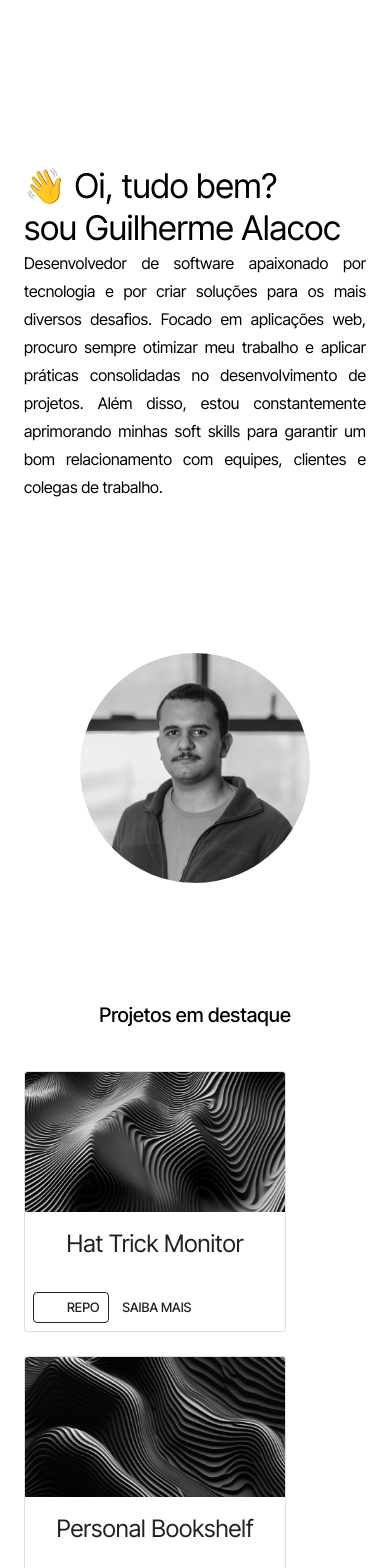
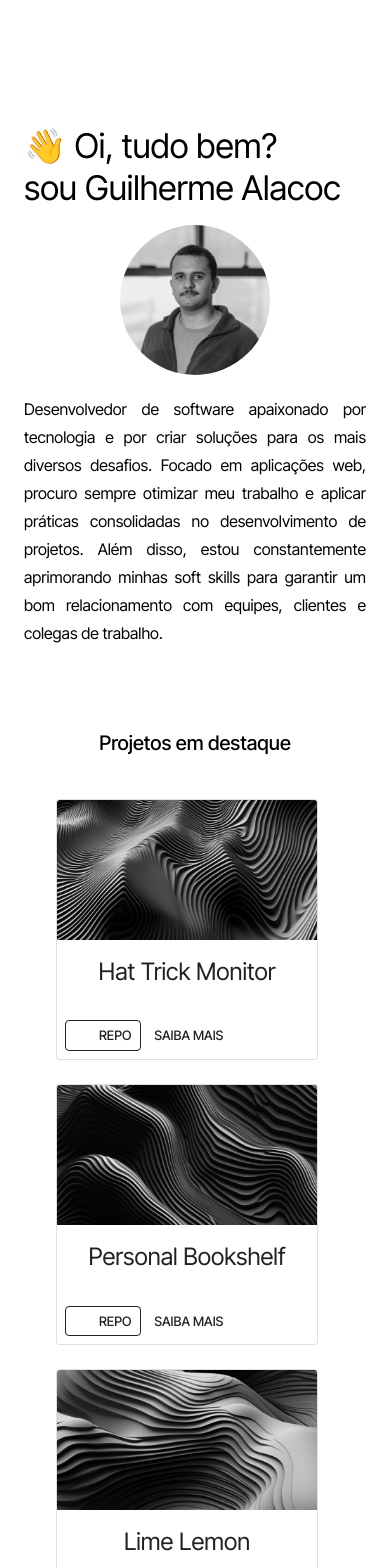
Before and after one commit to guilhermealacoc/portfolio-definitive, a React (Vite) app: page / in a window 390 px wide. Shown: the top 1568 px of the page. Built offline with nearby package versions, Linux system fonts and the light colour scheme; some icons are missing.

Commit message:
feat: add responsiviness

```diff
--- a/src/pages/home.tsx
+++ b/src/pages/home.tsx
@@ -1,4 +1,4 @@
-import { Accordion, AccordionDetails, AccordionSummary, Button, Typography } from "@mui/material";
+import { Accordion, AccordionDetails, AccordionSummary, Button, Typography, useMediaQuery, useTheme } from "@mui/material";
 import Box from "@mui/material/Box";
 import Grid from "@mui/material/Grid";
 import { ThemeProvider } from "@mui/material/styles";
@@ -7,81 +7,93 @@ import CardItem from "../components/card";
 import { interTight } from '../styles/themes';
 import { Icon } from "@iconify/react/dist/iconify.js";
 
+export default function Home() {
+  const theme = useTheme();
+  const isMobile = useMediaQuery(theme.breakpoints.down('md'));
 
-export default function Home() {
   const emoji = "👋  Oi, tudo bem?";
   const greetings = "sou Guilherme Alacoc";
   const firstDescription = "Desenvolvedor de software apaixonado por tecnologia e por criar soluções para os mais diversos desafios. Focado em aplicações web, procuro sempre otimizar meu trabalho e aplicar práticas consolidadas no desenvolvimento de projetos. Além disso, estou constantemente aprimorando minhas soft skills para garantir um bom relacionamento com equipes, clientes e colegas de trabalho.";
 
+  const profileImage = (
+    <Box
+      component="img"
+      alt="auth"
+      src={"src/assets/profileImage.jpg"}
+      sx={{
+        maxWidth: { xs: 150, md: 230 },
+        borderRadius: "50%",
+        ...(isMobile && { padding: 2 })
+      }}
+    />
+  );
+
   const renderIntroSummary = (
     <>
       <Grid item xs={12} md={6}>
-        <Box sx={{ pt: 10 }}>
+        <Box sx={{ pt: { xs: 5, md: 10 } }}>
           <Box sx={{ display: 'flex', justifyContent: 'flex-start', pb: 3 }}>
-                <Button href="https://www.linkedin.com/in/guilherme-alacoc/" color="inherit" size="medium"  startIcon={<Icon icon="bi:linkedin" />}/>
-                <Button href="https://github.com/guilhermealacoc" color="inherit" size="medium"  startIcon={<Icon icon="mdi:github" width="25" height="25" />}/>
+            <Button href="https://www.linkedin.com/in/guilherme-alacoc/" color="inherit" size="medium" startIcon={<Icon icon="bi:linkedin" />} />
+            <Button href="https://github.com/guilhermealacoc" color="inherit" size="medium" startIcon={<Icon icon="mdi:github" width="25" height="25" />} />
           </Box>
           <Typography variant="h4" align="left">
             {emoji}
           </Typography>
+
           <Typography variant="h4" align="left">
             {greetings}
           </Typography>
+          {isMobile && profileImage}
           <Typography variant="subtitle1" align="justify">
             {firstDescription}
           </Typography>
         </Box>
       </Grid>
       <Grid item xs={12} md={6}>
-        <Box sx={{ pt: 17 }}>
-          <Box
-            component="img"
-            alt="auth"
-            src={"src/assets/profileImage.jpg"}
-            sx={{ maxWidth: 230, borderRadius: "50%" }}
-          />
+        {!isMobile && (
+          <Box sx={{ pt: { xs: 5, md: 17 }, display: 'flex', justifyContent: { xs: 'center', md: 'flex-end' } }}>
+            {profileImage}
           </Box>
+        )}
       </Grid>
     </>
   );
 
   const renderCardNew = (
     <>
-      <Typography variant="h6" align="center" sx={{ paddingTop: 12 }}>
+      <Typography variant="h6" align="center" sx={{ paddingTop: { xs: 6, md: 12 } }}>
         Projetos em destaque
       </Typography>
-      <Grid container spacing={3} sx={{ paddingTop: 5 }}>
+      <Grid container spacing={3} sx={{ paddingTop: 5, ...(isMobile && { paddingLeft: 4 }) }}>
         <Grid item xs={12} sm={6} md={4}>
-          <CardItem imageLink="src\assets\waves\wave1.jpg" title="Hat Trick Monitor"/>
+          <CardItem imageLink="src/assets/waves/wave1.jpg" title="Hat Trick Monitor" />
         </Grid>
         <Grid item xs={12} sm={6} md={4}>
-          <CardItem imageLink="src\assets\waves\wave2.jpg" title="Personal Bookshelf"/>
+          <CardItem imageLink="src/assets/waves/wave2.jpg" title="Personal Bookshelf" />
         </Grid>
         <Grid item xs={12} sm={6} md={4}>
-          <CardItem imageLink="src\assets\waves\wave3.jpg" title="Lime Lemon"/>
+          <CardItem imageLink="src/assets/waves/wave3.jpg" title="Lime Lemon" />
         </Grid>
       </Grid>
     </>
   );
 
   const renderFooter = (
-    <>
-      <Grid container spacing={3} sx={{ paddingTop: 10, paddingBottom: 5 }}>
-        <Grid item xs={12} sm={6} md={4}>
-        <Button href="https://www.linkedin.com/in/guilherme-alacoc/" color="inherit" size="medium"  startIcon={<Icon icon="bi:linkedin" />}/>
+    <Grid container justifyContent="center" spacing={2} sx={{ paddingTop: { xs: 5, md: 10 }, paddingBottom: 5 }}>
+      <Grid item>
+        <Button href="https://www.linkedin.com/in/guilherme-alacoc/" color="inherit" size="medium" startIcon={<Icon icon="bi:linkedin" />} />
       </Grid>
-        <Grid item xs={12} sm={6} md={4}>
-        <Button href="https://github.com/guilhermealacoc" color="inherit" size="medium"  startIcon={<Icon icon="mdi:github" width="25" height="25" />}/>
+      <Grid item>
+        <Button href="https://github.com/guilhermealacoc" color="inherit" size="medium" startIcon={<Icon icon="mdi:github" width="25" height="25" />} />
       </Grid>
-        <Grid item xs={12} sm={6} md={4}>
-        <Button href="https://dev.to/alacoc" color="inherit" size="medium"  startIcon={<Icon icon="skill-icons:devto-dark" width="25" height="25" />}/>
+      <Grid item>
+        <Button href="https://dev.to/alacoc" color="inherit" size="medium" startIcon={<Icon icon="skill-icons:devto-dark" width="25" height="25" />} />
       </Grid>
     </Grid>
-    </>
   );
 
   const renderBodySummary = (
-    <Grid container justifyContent="center" sx={{ pt: 10 }}>
+    <Grid container justifyContent="center" sx={{ pt: { xs: 5, md: 10 } }}>
       <Grid item xs={12} md={8}>
         <Typography variant="subtitle1" align="justify">
           {firstDescription}
```
Lines whose indentation alone changed are shown as unchanged.
